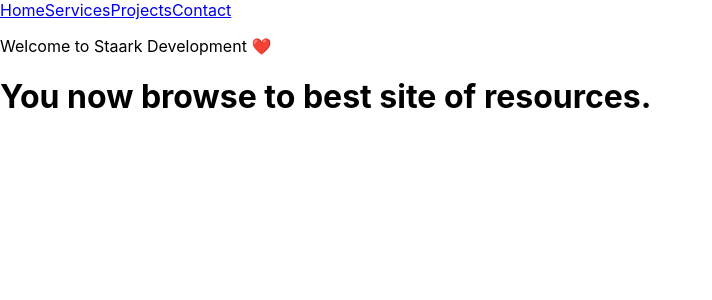
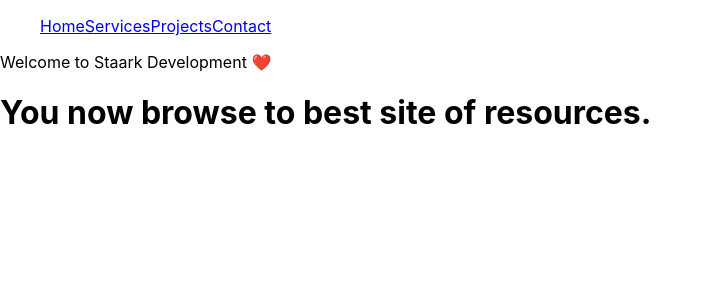
Before and after one commit to staark-dev/staark.info, a React (Create React App) app: page / in a window 1280 px wide. Shown: the top 300 px of the page, without its empty margins (0-712 px from the left). Built offline with nearby package versions, Linux system fonts and the light colour scheme.

Commit message:
gh-pages

```diff
--- a/src/components/Navigation.jsx
+++ b/src/components/Navigation.jsx
@@ -4,12 +4,12 @@ export default function Navbar() {
     const user = false;
 
     return (
-        <>
+        <ul className="nav-links">
             <Link to='/' className='nav-link'>Home</Link>
             <Link to='/services' className='nav-link'>Services</Link>
             <Link to='/projects' className='nav-link'>Projects</Link>
             <Link to='/contact' className='nav-link'>Contact</Link>
             <Outlet />
-        </>
+        </ul>
     )
 }
```
